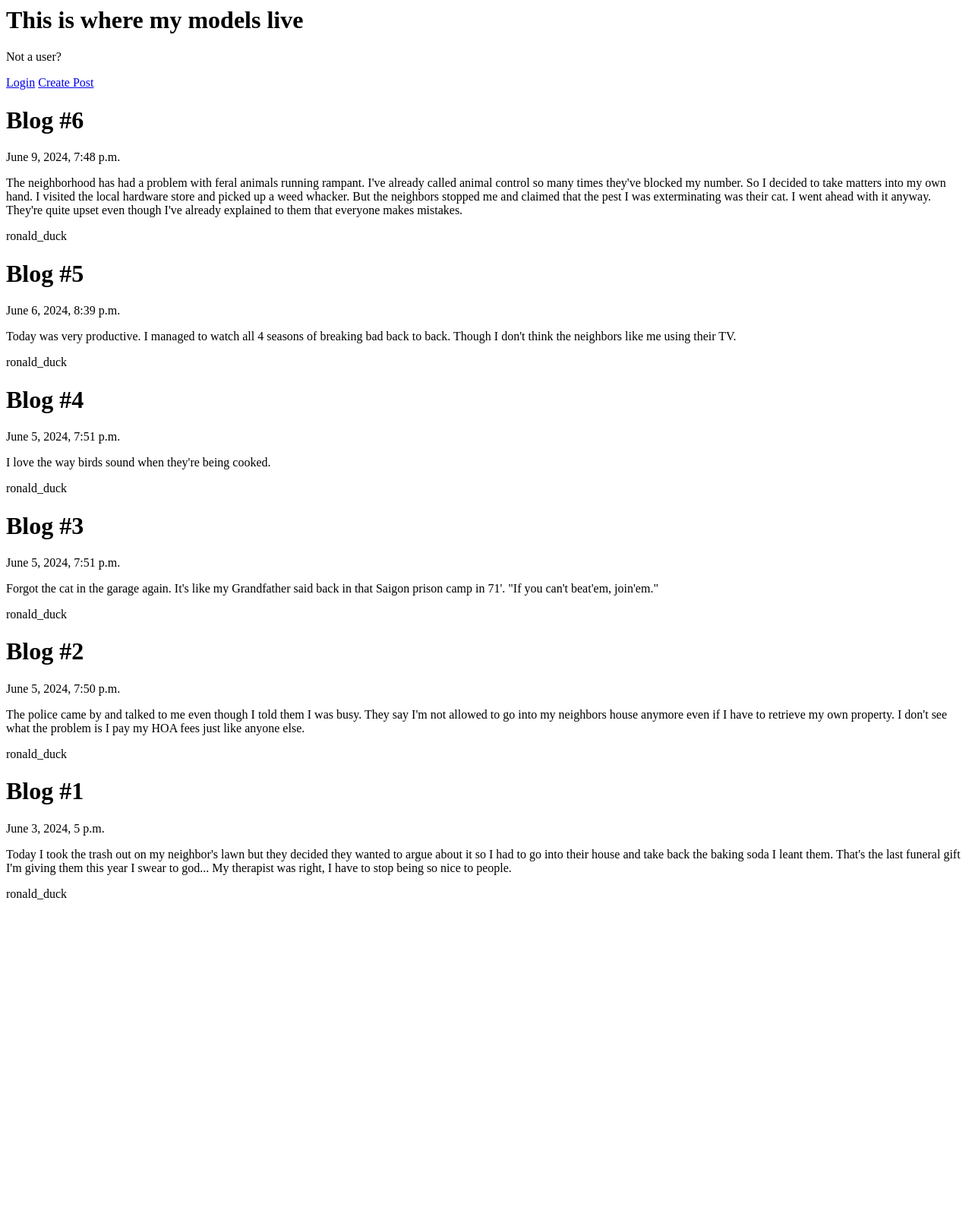
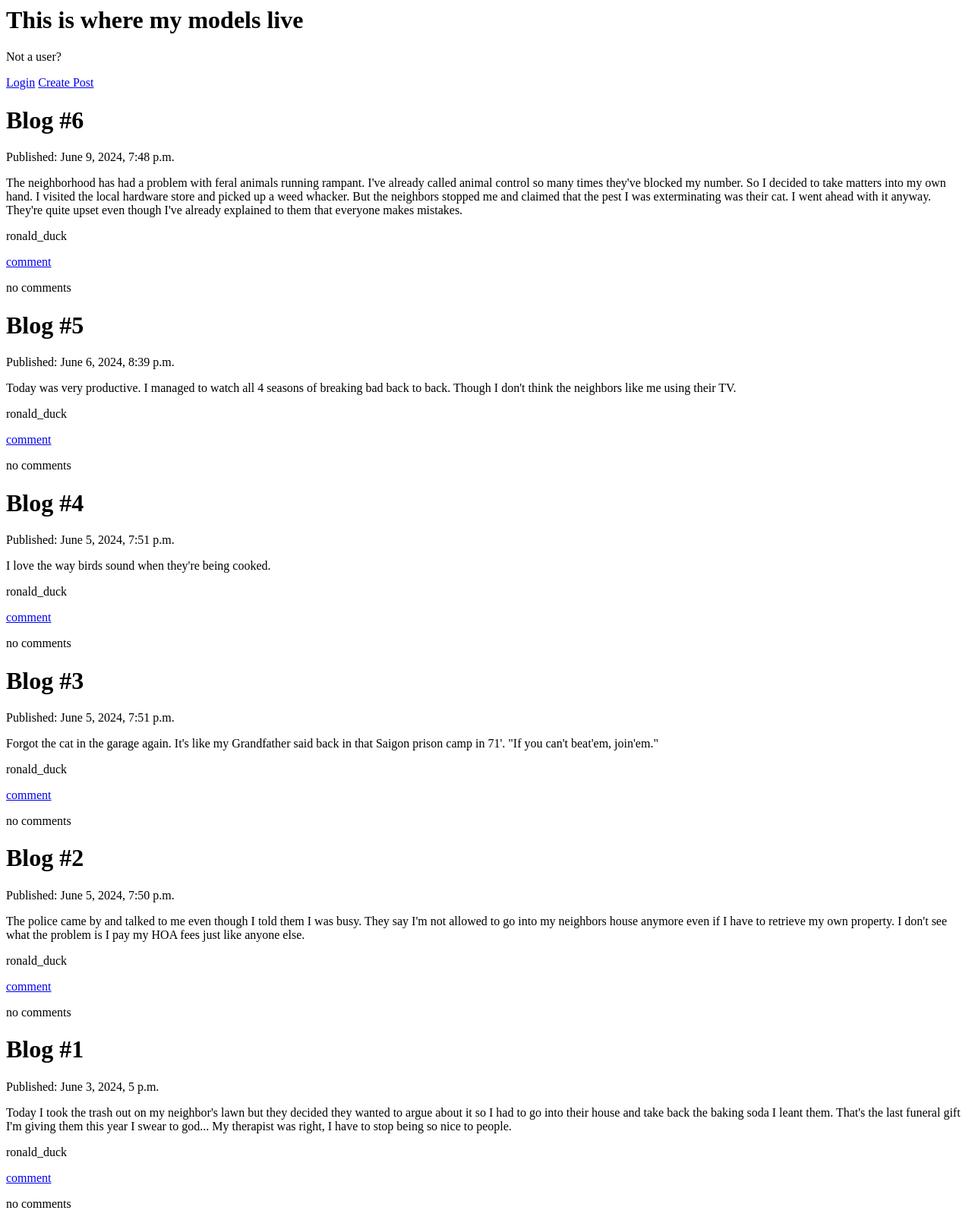
Before and after one commit to atticus-ezis/test_blog, a Django app: page / in a window 1280 px wide. Shown: the whole page at 76% size. Before the commit the page ends 1184 px from the top, so only its background shows below. Run offline with Django 5.2, Linux system fonts and the light colour scheme; data comes from the database, SQL or seed files in the repository; both versions use the stored data as it was after the commit; data that the repository does not hold is empty.

Commit message:
displayed comments, made delete view dynamic, added related name 'comments'

```diff
--- a/testing_grounds/models.py
+++ b/testing_grounds/models.py
@@ -14,8 +14,8 @@ class Blog(models.Model):
         return self.title
 
 class Comment(models.Model):
-    user = models.ForeignKey(User, on_delete=models.CASCADE, null=True)
-    blog = models.ForeignKey(Blog, on_delete=models.CASCADE)
+    user = models.ForeignKey(User, on_delete=models.CASCADE)
+    blog = models.ForeignKey(Blog, on_delete=models.CASCADE, related_name="comments")
     text_content = models.TextField()
     pub_date = models.DateTimeField(default=timezone.now)
 
--- /dev/null
+++ b/testing_grounds/templates/testing_grounds/comment_form.html
@@ -0,0 +1,5 @@
+<form action="" method = "POST">
+    {% csrf_token %}
+    {{ text_content.as_p}}
+    <button type="submit">Submit</button>
+</form>
--- a/testing_grounds/templates/testing_grounds/index.html
+++ b/testing_grounds/templates/testing_grounds/index.html
@@ -10,10 +10,27 @@
 
 <a href="{% url 'form' %}">Create Post</a>
  {% for blog in blogs %}
-    <h1>{{blog.title}}</h1> <p>{{blog.pub_date}}</p>
-    {% if user == blog.user %} <a href="{% url 'edit' blog.id %}">edit</a> -- <a href="{% url 'delete' blog.id %}">delete</a>{% endif %}
+    <h1>{{blog.title}}</h1> <p>Published: {{blog.pub_date}}</p>
+    {% if user == blog.user %} <a href="{% url 'edit' blog.id %}">edit</a> -- <a href="{% url 'delete' blog.id 'blog' %}">delete</a>{% endif %}
     <p>{{blog.text_content}}</p>
     <p>{{blog.user.username}}</p>
+    <a href="{% url 'comment' blog.id%}">comment</a>
+
+    {% if blog.comments.exists %}
+        <ul>
+            {% for comment in blog.comments.all %}
+            <li>
+                <strong>{{ comment.user.username}}</strong> <br> {{ comment.text_content }}
+                <br>
+                <small>Published on: {{ comment.pub_date}}</small>
+                <br>
+                {% if user == comment.user %} <a href="{% url 'delete' comment.id 'comment' %}">delete</a>{% endif %}
+            </li>
+            {% endfor %}
+        </ul>
+    {% else %}
+        <p>no comments</p>
+    {% endif %}
 
 
  {% endfor %}
--- a/testing_grounds/urls.py
+++ b/testing_grounds/urls.py
@@ -8,6 +8,7 @@ urlpatterns = [
     path('login/', views.loginPage, name="login"),
     path('logout/', views.logoutUser, name="logout"),
     path('submit/', views.form, name="form"),
-    path('<int:pk>/delete', views.delete, name="delete"),
+    path('<int:pk>/comment', views.comment, name="comment"),
+    path('<int:pk>/<str:model_name>/delete', views.delete, name="delete"),
     path('<int:pk>/edit', views.edit, name='edit'),
 ]
--- a/testing_grounds/views.py
+++ b/testing_grounds/views.py
@@ -11,7 +11,7 @@ from django.contrib.auth.decorators import login_required
 from django.contrib.auth.forms import UserCreationForm
 
 from .models import Blog, Comment
-from .forms import BlogForm
+from .forms import BlogForm, CommentForm
 
 def loginPage(request):
     page = 'login'
@@ -56,7 +56,7 @@ def registerUser(request):
 
 def index(request):
    blogs = Blog.objects.order_by('-pub_date')
-   context = {'blogs':blogs, 'Comment':Comment}
+   context = {'blogs':blogs}
    return render(request, 'testing_grounds/index.html', context)
 
 
@@ -73,13 +73,33 @@ def form(request):
         content = BlogForm()
     return render(request, 'testing_grounds/submit_form.html', {'content':content})
 
+@login_required(login_url = 'login')
+def comment(request, pk):
+    blog = get_object_or_404(Blog, pk=pk)
+    if request.method == 'POST':
+        content = CommentForm(request.POST)
+        if content.is_valid():
+            comment_post = content.save(commit=False)
+            comment_post.user = request.user
+            comment_post.blog = blog
+            content.save()
+            return HttpResponseRedirect((reverse('index')))
+    else:
+        content = CommentForm()
+    return render(request, 'testing_grounds/submit_form.html', {'content':content})
+
 @login_required(login_url='login')
-def delete(request, pk):
-    blog = Blog.objects.get(id=pk)
+def delete(request, pk, model_name):
+    if model_name == 'blog':
+        blog = Blog.objects.get(id=pk)
     #if request.user != Blog.user
         #return HttpResponse('You're not the author')
-    blog.delete()
-    return HttpResponseRedirect((reverse('index')))
+        blog.delete()
+        return HttpResponseRedirect((reverse('index')))
+    if model_name == 'comment':
+        comment = Comment.objects.get(id=pk)
+        comment.delete()
+        return HttpResponseRedirect((reverse('index')))
 
 @login_required(login_url='login')
 def edit(request, pk):
```
Also changed, not shown: db.sqlite3.
